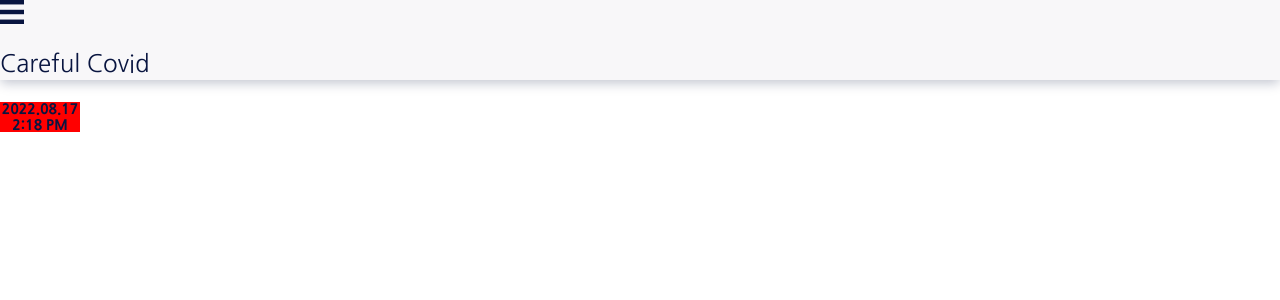
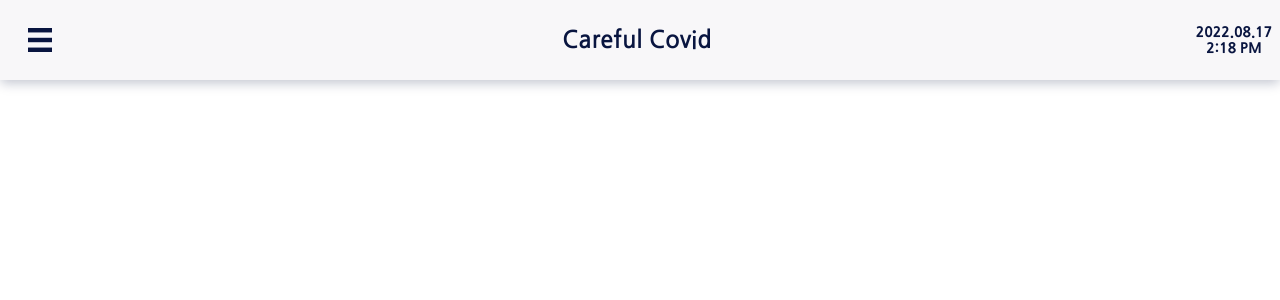
Before and after one commit to DevWonny/Covid19_App, a React (Create React App) app in the folder covid19-react/: page / in a window 1280 px wide. Shown: the top 300 px of the page. Built offline with nearby package versions, Linux system fonts and the light colour scheme.

Commit message:
feat : Header 퍼블리싱 완료

```diff
--- a/covid19-react/src/components/Header.jsx
+++ b/covid19-react/src/components/Header.jsx
@@ -3,7 +3,6 @@ import React, {useEffect, useState} from "react";
 import styled from "styled-components";
 
 import {format} from "date-fns";
-import {ko} from "date-fns/locale";
 
 import Menu from "../assets/icon/Menu.svg";
 
@@ -45,11 +44,15 @@ const HeaderContainer = styled.div`
   background : #F8F7F9;
   box-shadow: 0 4px 11px -1px rgba(9, 21, 64, 0.25);
   color : #091540;
+  display: flex;
+  justify-content: space-between;
+  align-items : center;
 `;
 
 const MenuIcon = styled.div`
   width : 24px;
   height : 24px;
+  margin-left : 28px;
   & img{
     width : 100%;
     height : 100%;
@@ -57,13 +60,15 @@ const MenuIcon = styled.div`
 `;
 
 const Title = styled.p`
+  font-weight : bold;
   font-size : 24px;
+  margin-left : 28px;
 `;
 
 const DateWarp = styled.div`
-  background: red;
   width : 80px;
   height : 30px;
+  margin-right : 6px;
   font-size : 14px;
   font-weight: 900;
   display: flex;
```
